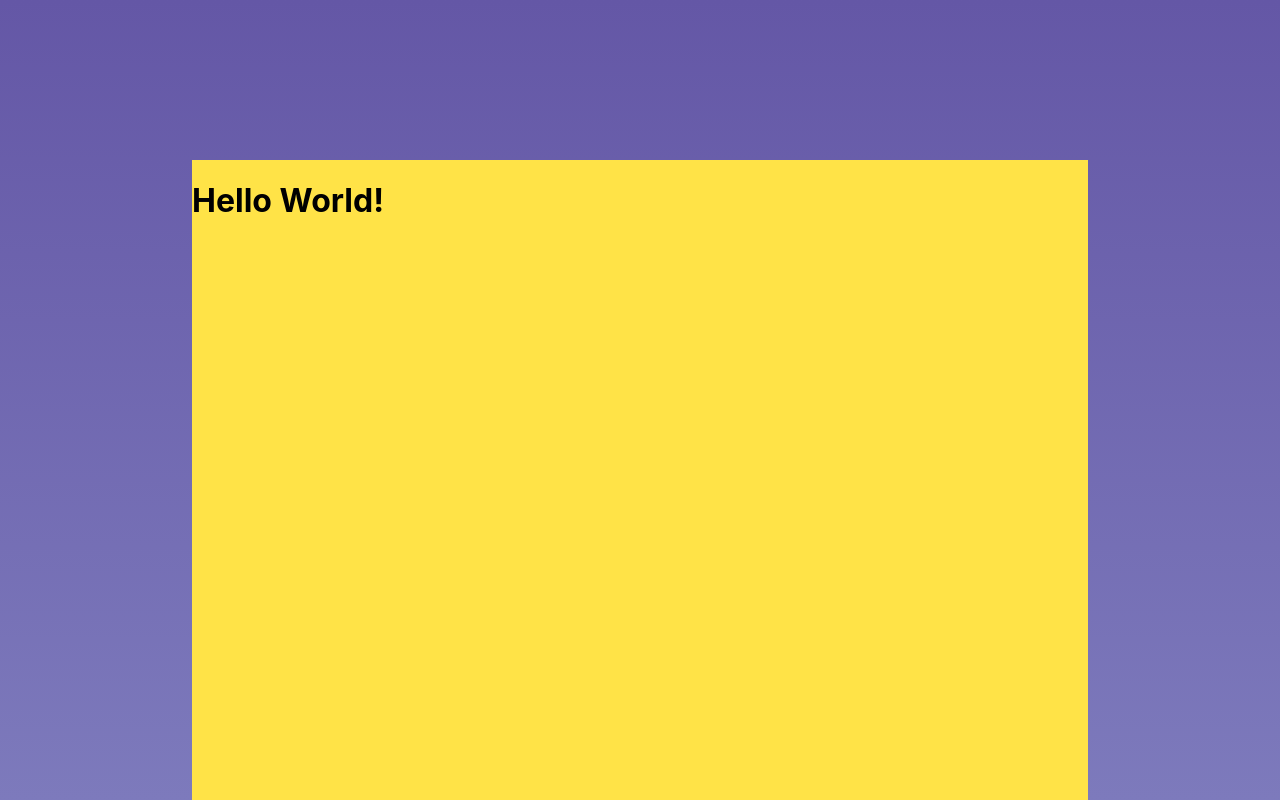
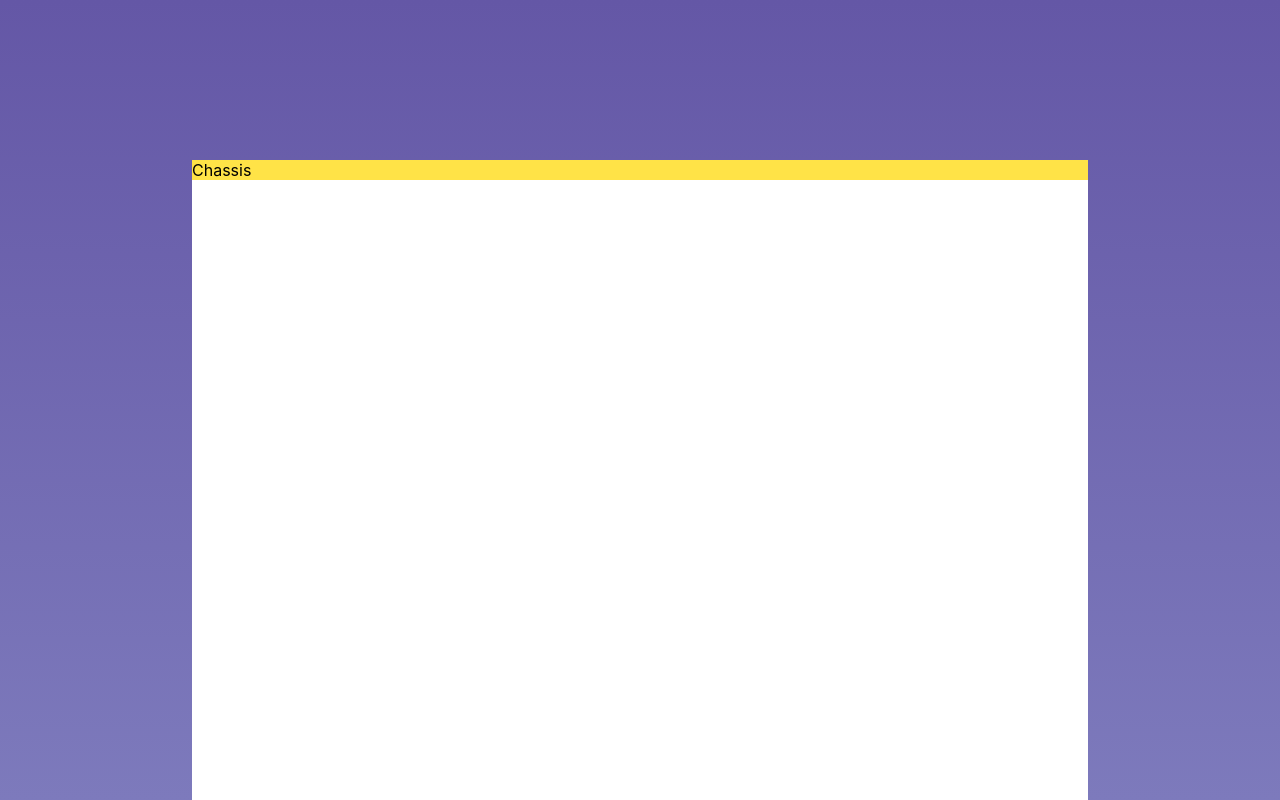
Before and after one commit to Cyanne-Jones/PickerApp, a React (Create React App) app: page / in a window 1280 px wide. Built offline with nearby package versions, Linux system fonts and the light colour scheme.

Commit message:
Add Chassis

```diff
--- /dev/null
+++ b/src/components/chassis/Chassis.css
@@ -0,0 +1,3 @@
+.chassis {
+  background-color: #ffe347 ;
+}
--- /dev/null
+++ b/src/components/chassis/Chassis.jsx
@@ -0,0 +1,9 @@
+import './Chassis.css'
+
+export const Chassis = () => {
+  return (
+    <div className='chassis'>
+      Chassis
+    </div>
+  )
+}
--- a/src/components/machineContainer/MachineContainer.css
+++ b/src/components/machineContainer/MachineContainer.css
@@ -1,5 +1,5 @@
 .machineContainer {
-  background-color: #ffe347;
+  background-color: #ffffff;
   height: 80vh;
   width: 70vw;
 }
--- a/src/components/machineContainer/MachineContainer.jsx
+++ b/src/components/machineContainer/MachineContainer.jsx
@@ -1,8 +1,9 @@
 import './MachineContainer.css'
+import { Chassis } from '../chassis/Chassis'
 
 export const MachineContainer = () => {
   return (
   <div className='machineContainer'>
-    <h1>Hello World!</h1>
+    <Chassis />
   </div>)
 }
```
